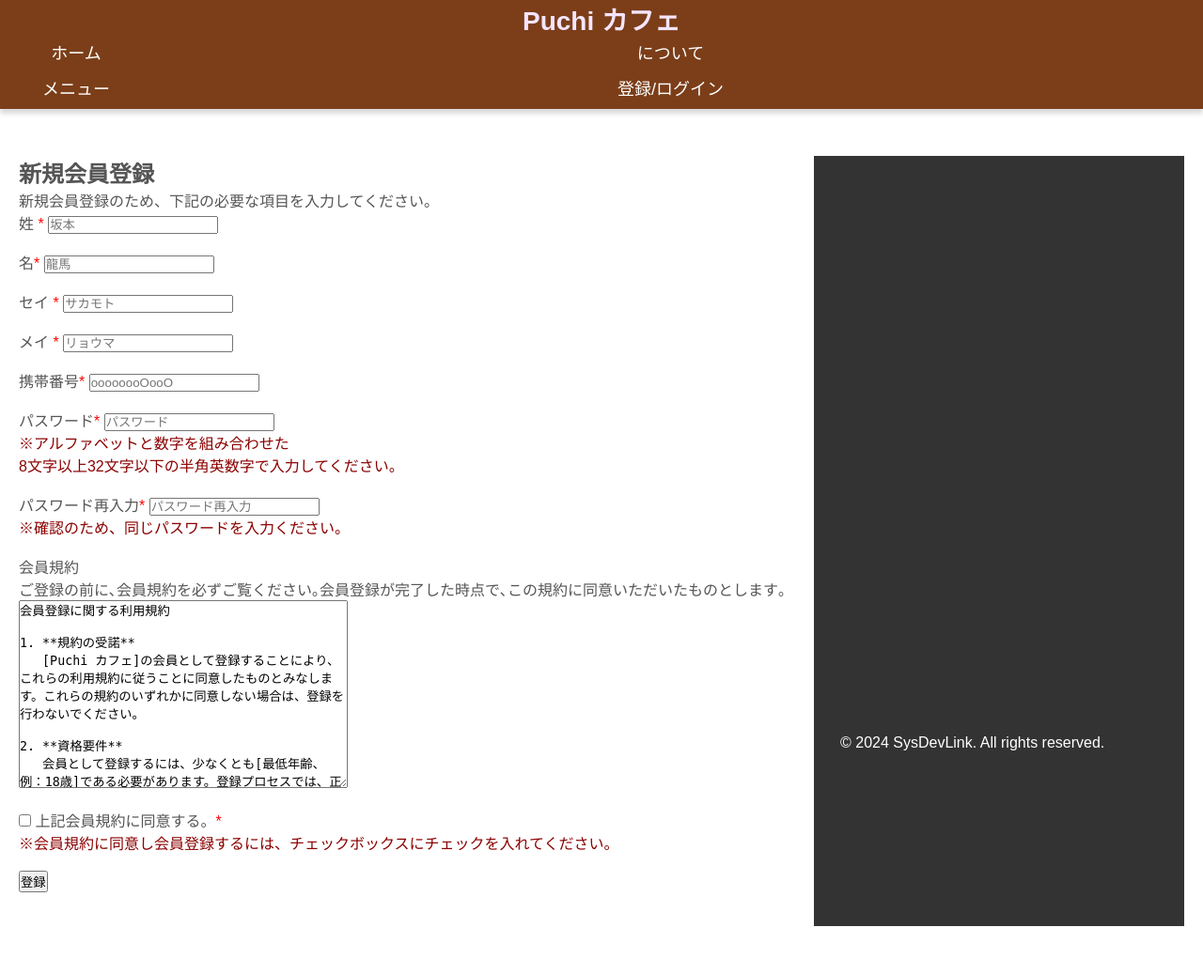
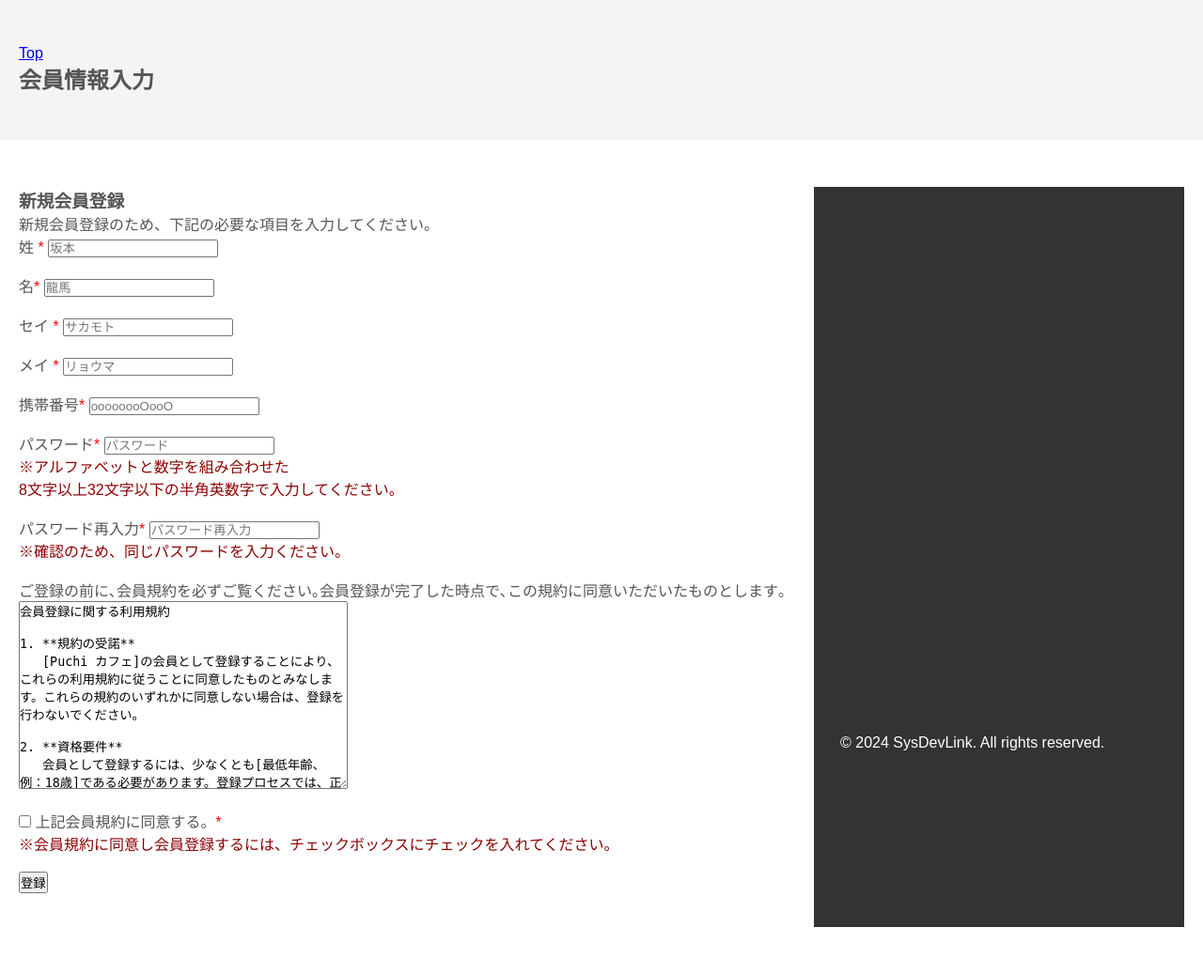
Before and after one commit to douglasmarsalis/sysdevlinkCafe, a PHP site: page /views/membership-registration.php in a window 1280 px wide. Shown: the whole page at 94% size. Before the commit the page ends 986 px from the top, so only its background shows below. Run offline with PHP 8.4, Linux system fonts and the light colour scheme.

Commit message:
Updated membership-registration.php, still needs css, all japanese entered

```diff
--- a/views/membership-registration.php
+++ b/views/membership-registration.php
@@ -9,10 +9,13 @@
     <title>Puchi カフェ</title>
 </head>
 <body>
-     <?php include "../includes/nav.php" ?>
+    <header>
+        <a class="top-btn" href="#" onclick="scrollToTop()">Top</a>
+        <h2 class="member-title">会員情報入力</h2>
+    </header>
     <main>
     <div class="container">
-        <h2>新規会員登録</h2>
+        <h3 class="member-reg">新規会員登録</h3>
         <p>新規会員登録のため、下記の必要な項目を入力してください。</p>
         <form action="#" method="POST">
             <div class="form-group">
@@ -47,7 +50,7 @@
                 <p style="color: darkred;">※確認のため、同じパスワードを入力ください。</p>
             </div><br />
             <div class="form-group">
-                <label for="terms">会員規約</label>
+                <label for="terms"></label>
                 <p class="terms">ご登録の前に､会員規約を必ずご覧ください｡会員登録が完了した時点で､この規約に同意いただいたものとします｡</p>
                 <textarea style="height: 200px; width: 350px" name="terms" readonly>
 会員登録に関する利用規約
@@ -103,5 +106,10 @@
             <p style="position: fixed; bottom: 0; text-align: center">&copy; 2024 SysDevLink. All rights reserved.</p>
         </footer>
     </main>
+        <script>
+        function scrollToTop() {
+            window.scrollTo({top: 0, behavior: 'smooth'});
+        }
+    </script>
 </body>
 </html>
```
